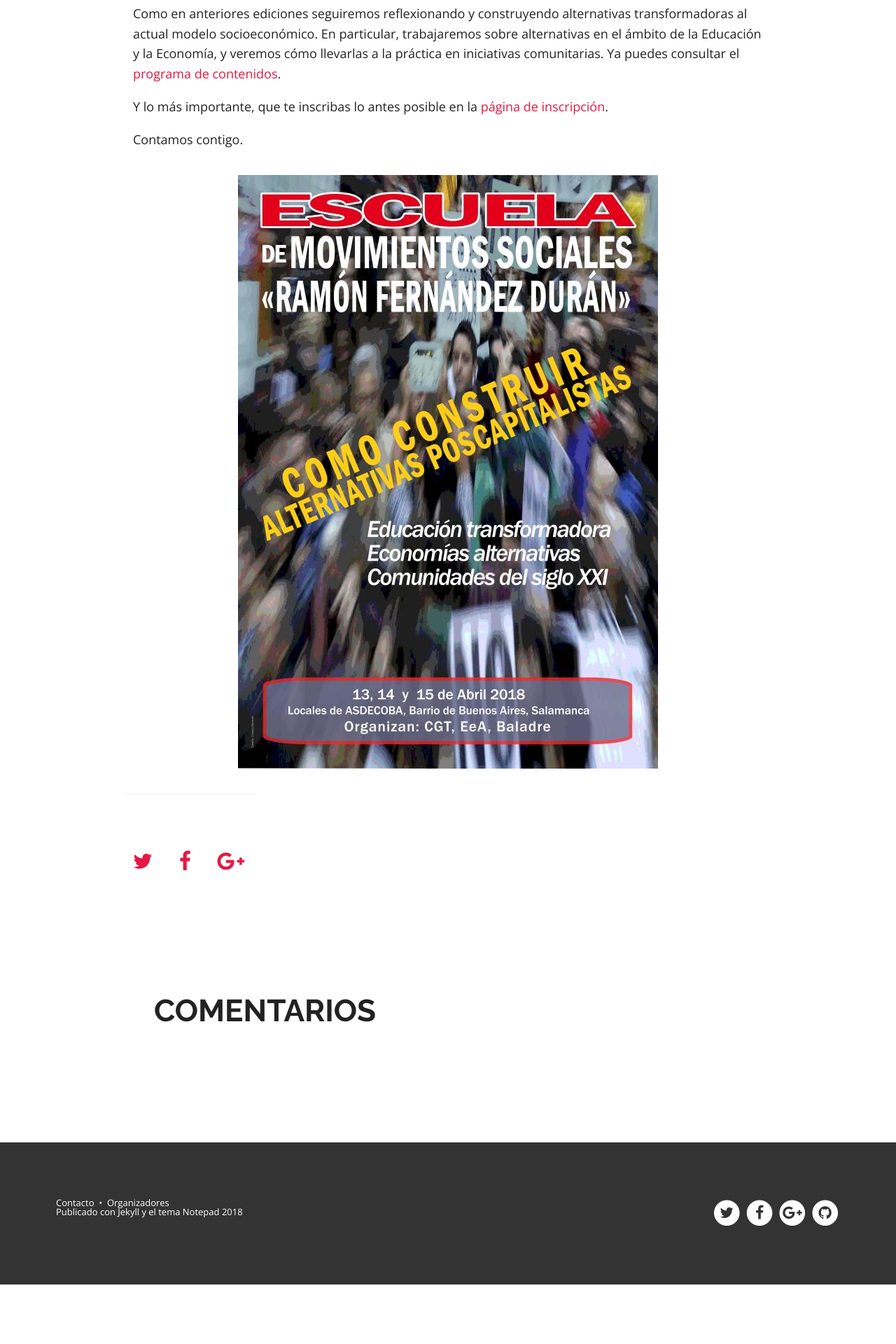
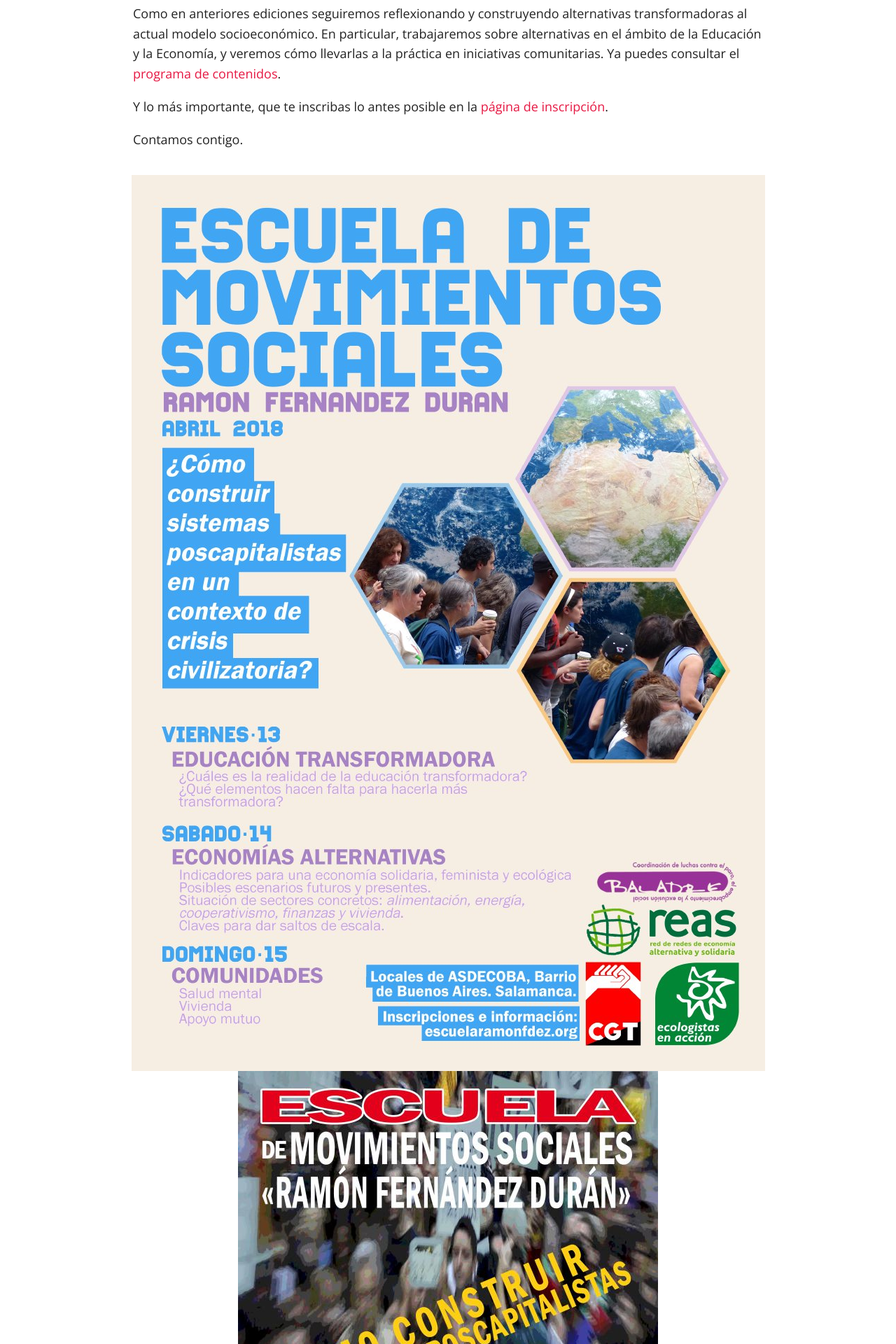
Before and after one commit to escuelaramonfdez/escuelaramonfdez.github.io, a Jekyll site: the page built from _posts/2018-02-20-cuenta atras escuela 2018.md, in a window 1280 px wide. Shown: the part 858-2778 px from the top of the page at 70% size. Built offline with Jekyll 4.4.1, drawn with Linux system fonts in a browser that asks for light colours; nearby versions of some CDN libraries; comment, search, counter and statistics services are not loaded; before the commit the page ends 2693 px from its top, so only the background shows below that.

Commit message:
Añadido nuev cartel.

```diff
--- a/_posts/2018-02-20-cuenta atras escuela 2018.md
+++ b/_posts/2018-02-20-cuenta atras escuela 2018.md
@@ -17,3 +17,4 @@
 Contamos contigo.
 
 <img class="figure" src="/images/cartel_escuela_2018.jpg" alt="Cartel Escuela Social 4ª Edición"/>
+<img class="figure" src="/images/cartel_escuela_2018_b.jpg" alt="Cartel Escuela Social 4ª Edición"/>
```
Also changed, not shown: images/cartel_escuela_2018.jpg, images/cartel_escuela_2018_b.jpg (added).
